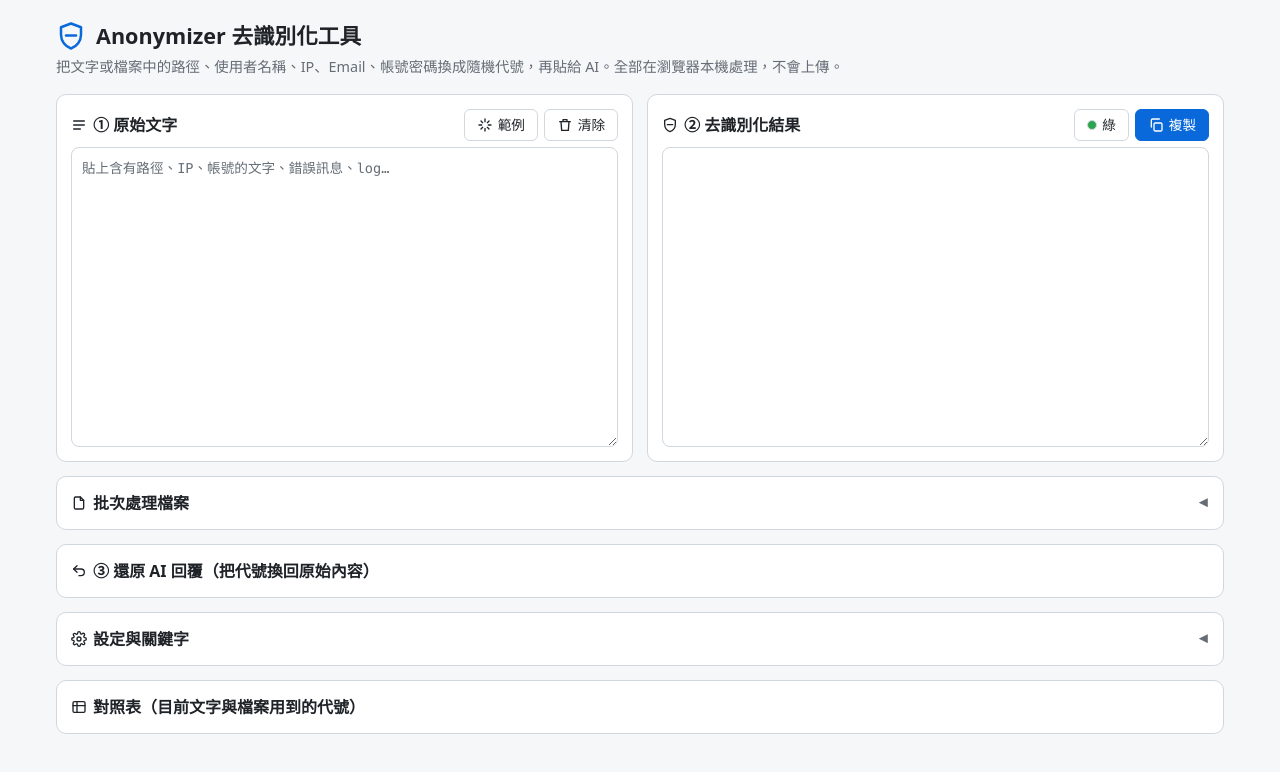
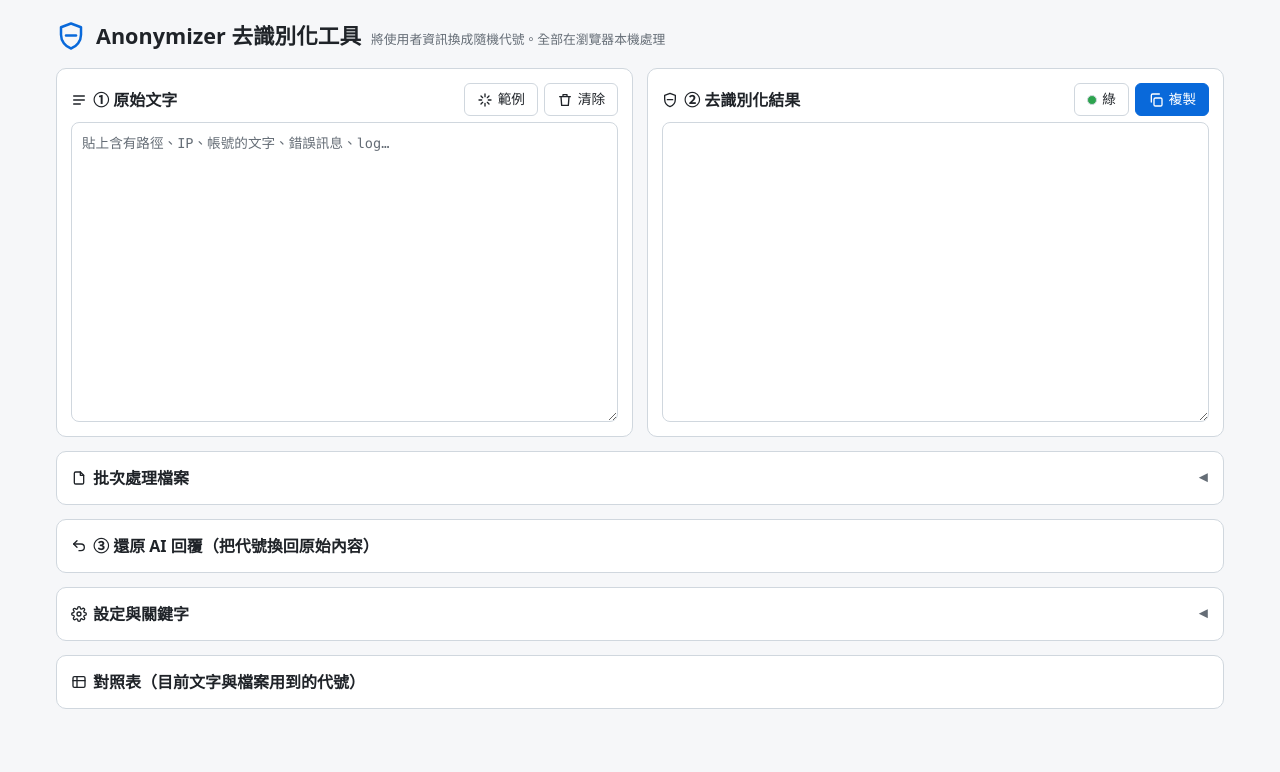
Before and after one commit to icps0610/anonymizer, a plain HTML site: page index.html in a window 1280 px wide. Drawn offline with Linux system fonts and the light colour scheme.

Commit message:
2026-11-20-01:27:53

```diff
--- a/index.html
+++ b/index.html
@@ -18,10 +18,13 @@
   body { margin: 0; font-family: system-ui, "Segoe UI", "Microsoft JhengHei", sans-serif;
     background: var(--bg); color: var(--text); line-height: 1.5; }
   .wrap { max-width: 1200px; margin: 0 auto; padding: 20px 16px 40px; }
-  .title { display: flex; align-items: center; gap: 10px; }
+  .title { display: flex; align-items: baseline; gap: 10px; margin-bottom: 16px; min-width: 0; }
+  .title .logo { align-self: center; }
+  .title h1 { flex: none; white-space: nowrap; }
   .title .logo { width: 30px; height: 30px; color: var(--accent); }
   h1 { font-size: 1.35rem; margin: 0; }
-  .sub { color: var(--muted); margin: 4px 0 16px; font-size: .9rem; }
+  /* 說明文字：與標題同一行、不換行；視窗太窄時以「…」截斷，滑鼠移上可看全文 */
+  .sub { color: var(--muted); font-size: .8rem; white-space: nowrap; overflow: hidden; text-overflow: ellipsis; min-width: 0; }
   .card { background: var(--card); border: 1px solid var(--border); border-radius: 10px;
     padding: 14px; margin-bottom: 14px; }
   /* 設定區塊：固定 4 欄，視窗變窄時 2 欄 → 1 欄；fieldset 預設 min-width 會撐破格線，需歸零 */
@@ -141,8 +144,8 @@
   <div class="title">
     <svg class="ic logo"><use href="#i-shield"/></svg>
     <h1>Anonymizer 去識別化工具</h1>
+    <span class="sub" title="將使用者資訊換成隨機代號。全部在瀏覽器本機處理">將使用者資訊換成隨機代號。全部在瀏覽器本機處理</span>
   </div>
-  <p class="sub">把文字或檔案中的路徑、使用者名稱、IP、Email、帳號密碼換成隨機代號，再貼給 AI。全部在瀏覽器本機處理，不會上傳。</p>
 
   <!-- ① ② 輸入與結果 -->
   <div class="grid">
```
